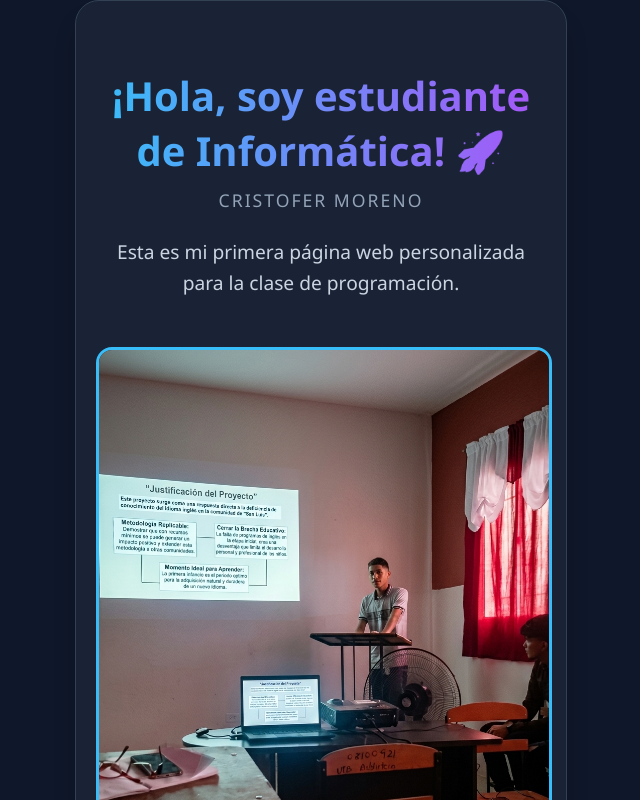
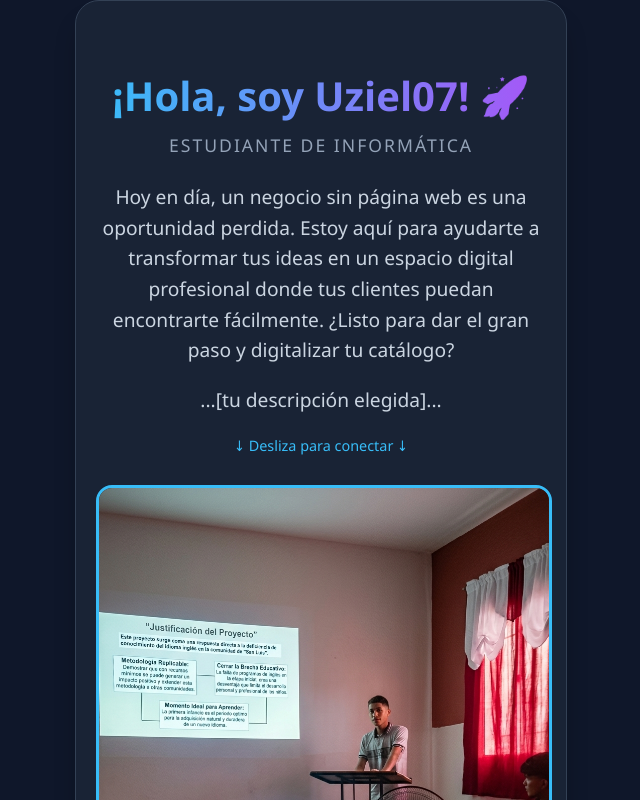
Before and after one commit to cm1219157-hub/mi-pagina, a plain HTML site: page index.html in a window 1280 px wide. Shown: the top 800 px of the page, without its empty margins (319-959 px from the left). Drawn offline with Linux system fonts and the light colour scheme.

Commit message:
Update index.html

```diff
--- a/index.html
+++ b/index.html
@@ -79,14 +79,34 @@
             transform: scale(0.95); /* Efecto de hundido al presionarlo en el teléfono */
             box-shadow: 0 2px 8px rgba(56, 189, 248, 0.2);
         }
+        .scroll-indicator {
+    margin-top: 20px;
+    font-size: 0.9rem;
+    color: #38bdf8;
+    animation: pulse 2s infinite;
+}
+
+@keyframes pulse {
+    0% { opacity: 0.5; }
+    50% { opacity: 1; }
+    100% { opacity: 0.5; }
+}
+
     </style>
 </head>
 <body>
 
     <div class="card">
-        <h1>¡Hola, soy estudiante de Informática! 🚀</h1>
-        <div class="subtitle">Cristofer Moreno</div>
-        <p>Esta es mi primera página web personalizada para la clase de programación.</p>
+        <h1>¡Hola, soy Uziel07! 🚀</h1>
+        <div class="subtitle">Estudiante De Informática</div>
+        <p>Hoy en día, un negocio sin página web es una oportunidad perdida. Estoy aquí para ayudarte a transformar tus ideas en un espacio digital profesional donde tus clientes puedan encontrarte fácilmente. ¿Listo para dar el gran paso y digitalizar tu catálogo? </p>
+
+
+    <p>...[tu descripción elegida]...</p>
+        <!-- Indicador de "deslizar" -->
+<div class="scroll-indicator">
+    <span>↓ Desliza para conectar ↓</span>
+</div>
 
         <!-- Contenedor de la foto -->
         <div class="photo-frame">
```
